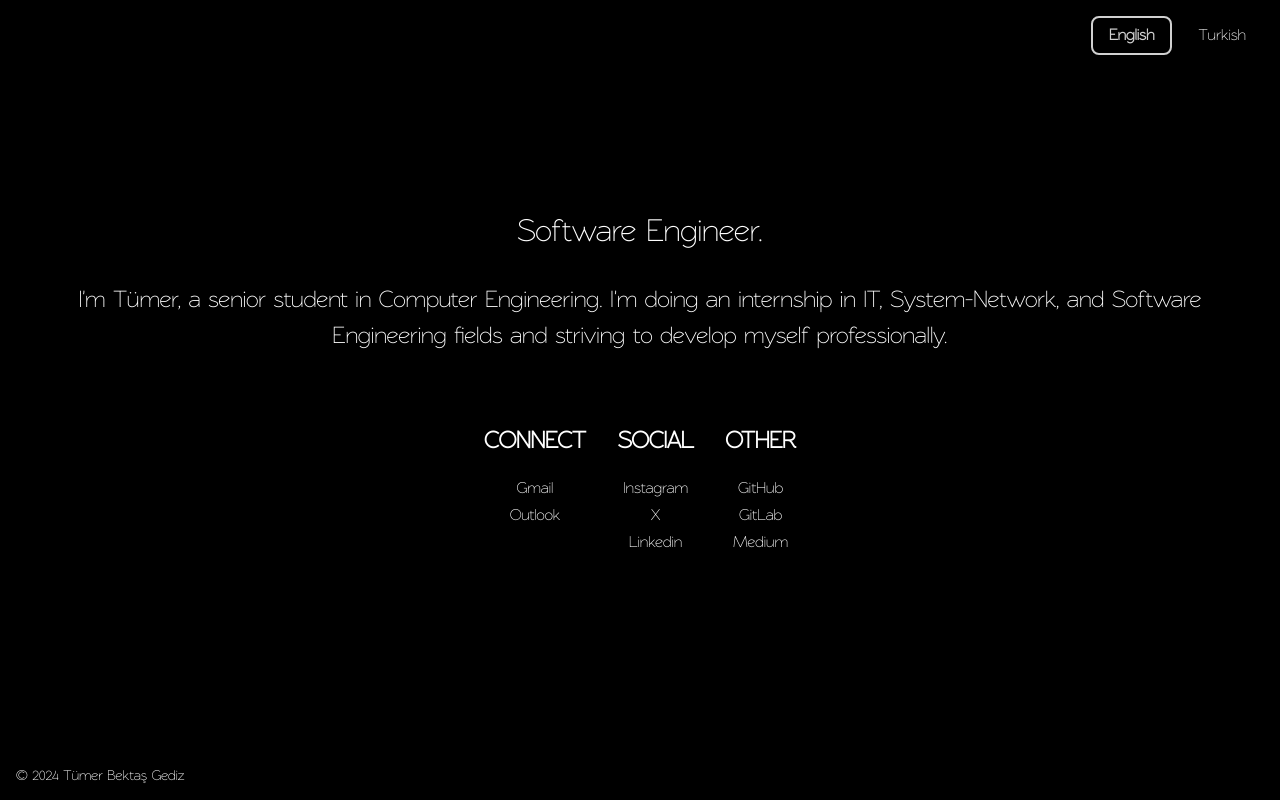
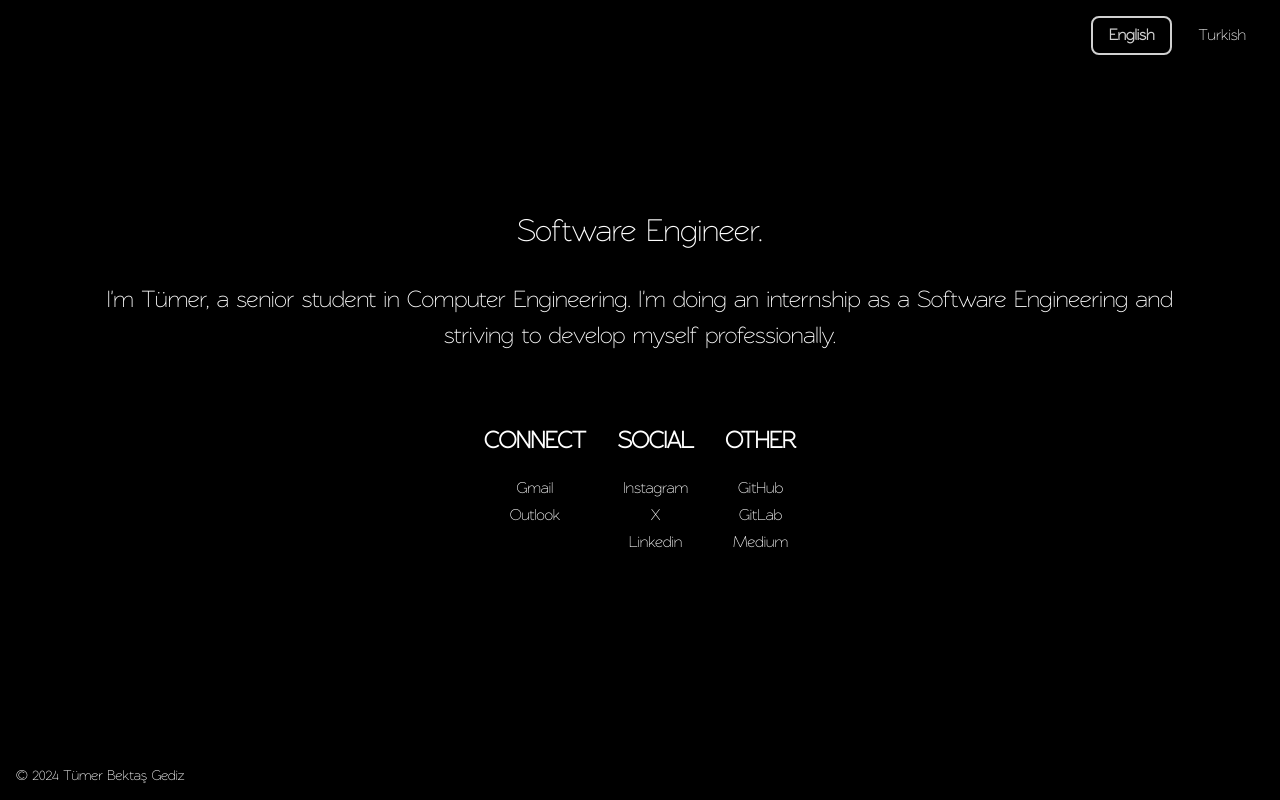
Before and after one commit to tumerbektas/tumerbektasgediz, a Vue app: page / in a window 1280 px wide. Both pictures are taken after a click on the button "More". Built offline with nearby package versions, Linux system fonts and the light colour scheme.

Commit message:
Update App.vue

```diff
--- a/src/App.vue
+++ b/src/App.vue
@@ -31,8 +31,8 @@ const switchLanguage = (language) => {
         </p>
         <p class="description fade-in">
           {{ isEnglish
-            ? "I'm Tümer, a senior student in Computer Engineering. I'm doing an internship in IT, System-Network, and Software Engineering fields and striving to develop myself professionally."
-            : "Ben Tümer, Bilgisayar Mühendisliği son sınıf öğrencisiyim. IT, Sistem-Ağ ve Yazılım Mühendisliği alanlarında staj yapıyorum ve kendimi profesyonel olarak geliştirmeye çalışıyorum." }}
+            ? "I'm Tümer, a senior student in Computer Engineering. I'm doing an internship as a Software Engineering and striving to develop myself professionally."
+            : "Ben Tümer, Bilgisayar Mühendisliği son sınıf öğrencisiyim.Mühendisliği alanında staj yapıyorum ve kendimi profesyonel olarak geliştirmeye çalışıyorum." }}
         </p>
         <div class="social-links">
           <div class="links fade-in">
```
